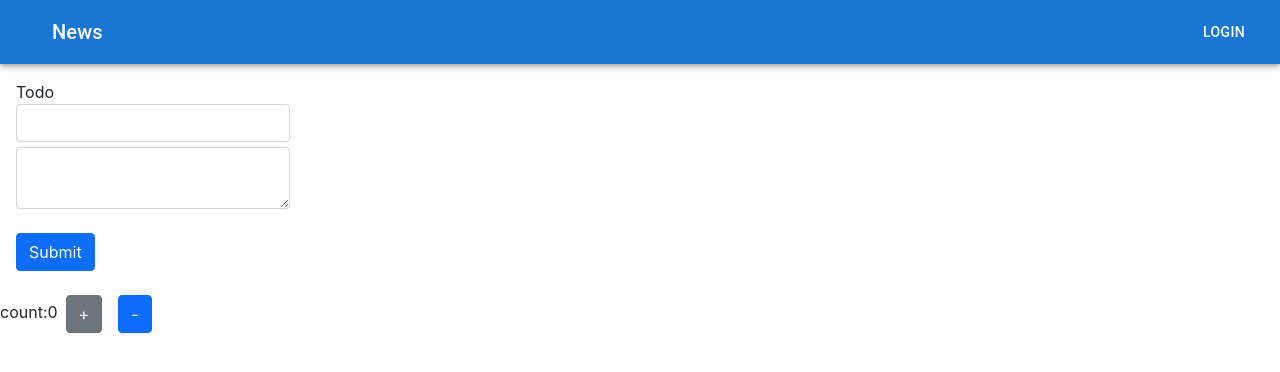
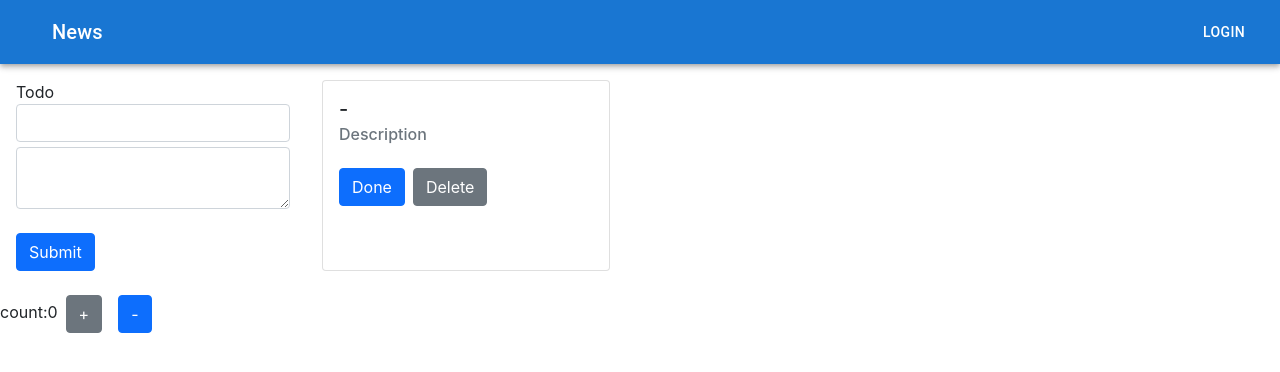
Before and after one commit to ranoaritsiky/ARCDEVELOPMENT, a React (Create React App) app: page / in a window 1280 px wide. Shown: the top 372 px of the page. Built offline with nearby package versions, Linux system fonts and the light colour scheme.

Commit message:
change todo list for delete

```diff
--- a/src/components/Todo/TodoList.js
+++ b/src/components/Todo/TodoList.js
@@ -1,23 +1,18 @@
 export default function TodoList(props) {
+
     return (
         <div className="d-flex flex-row m-2 w-20">
-            {
-                props.todoList.map((todo, index) => (
-                    <div key={index} className="card m-2" style={{"width": "18rem"}}>
+            <div  className="card m-2" style={{"width": "18rem"}}>
                 <div className="card-body">
-                            <h5 className="card-title">{index + 1}-{todo.todo}</h5>
+                    <h5 className="card-title">{props.count} - {props.name}</h5>
                     <h6 className="card-subtitle mb-2 text-muted">Description</h6>
                     <p className="card-text">
-                                {todo.description}
+                        {props.description}
                     </p>
-                            <button className="btn btn-primary">Done</button>
-                            <button className="btn btn-secondary m-2">Delete</button>
-                            <button className="btn btn-danger">Cancel</button>
+                    <button className="btn btn-primary" onClick={()=>props.changeStatus(props.id)}>Done</button>
+                    <button className="btn btn-secondary m-2" onClick={()=>props.deleteTodo(props.id)}>Delete</button>
                 </div>
             </div>
-
-                ))
-            }
         </div>
     )
 }
```
Lines whose indentation alone changed are shown as unchanged.
